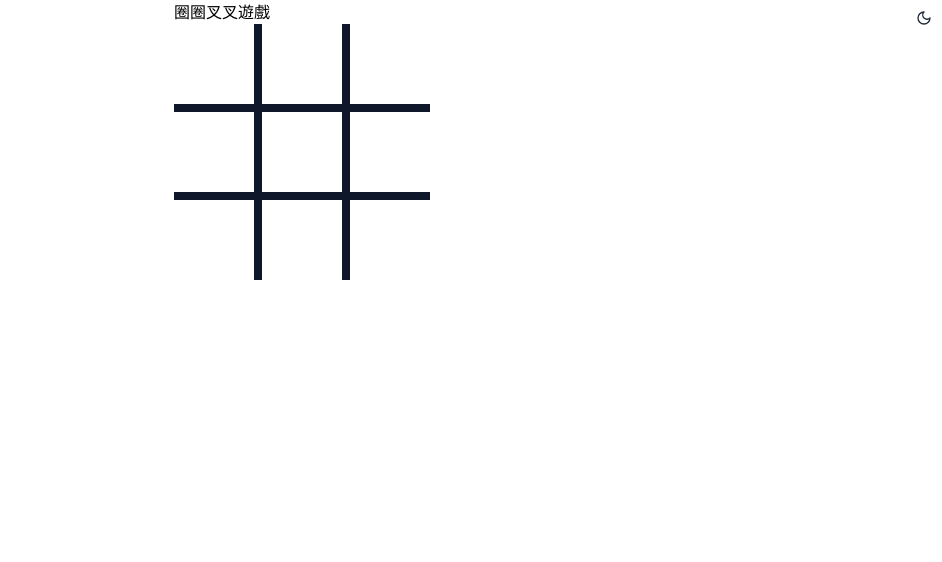
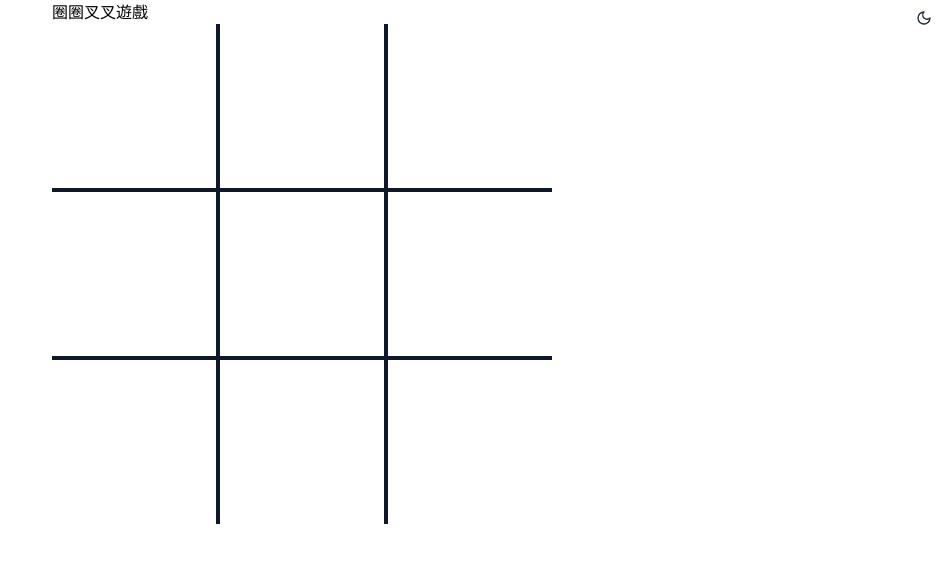
Before and after one commit to IOUKI/my-github-pages, a Next.js app: page /games/ticTacToe in a window 1280 px wide. Shown: the top 562 px of the page, without its empty margins (338-1280 px from the left). Built offline with nearby package versions, Linux system fonts and the light colour scheme.

Commit message:
feat: 新增即將消失的標記改變特殊顏色

```diff
--- a/app/games/ticTacToe/page.tsx
+++ b/app/games/ticTacToe/page.tsx
@@ -55,7 +55,7 @@ const findBestMove = (board: (string | null)[]) => {
 const useGameState = () => {
   const [board, setBoard] = useState<Array<string | null>>(Array(9).fill(null)) // 用 null 來表示每個格子都還沒選擇
   const [isPlayerTurn, setIsPlayerTurn] = useState(true) // 玩家先攻
-  const [history, setHistory] = useState<{X: number[], O: number[]}>( {X: [], O: []} ) // 儲存 X 和 O 的歷史格子
+  const [history, setHistory] = useState<{ X: number[], O: number[] }>({ X: [], O: [] }) // 儲存 X 和 O 的歷史格子
 
   // 判斷是否有勝利者
   const winner = checkWinner(board)
@@ -98,11 +98,22 @@ const useGameState = () => {
     }
   }, [board, isPlayerTurn, winner])
 
-  return { board, handleClick, winner }
+  // 找到即將消失的標記
+  const getPendingRemovalIndex = (history: { X: number[], O: number[] }, currentMark: 'X' | 'O') => {
+    if (currentMark === 'X' && history.X.length >= 3) {
+      console.log("return last x index: ", history.X[0])
+      return history.X[0] // 返回最舊的 X 標記索引
+    } else if (currentMark === 'O' && history.O.length >= 3) {
+      return history.O[0] // 返回最舊的 O 標記索引
+    }
+    return -1 // 沒有即將消失的標記
+  }
+
+  return { board, handleClick, winner, getPendingRemovalIndex, history }
 }
 
 const Page = () => {
-  const { board, handleClick, winner } = useGameState()
+  const { board, handleClick, winner, getPendingRemovalIndex, history } = useGameState()
 
   useEffect(() => {
     if (winner) {
@@ -114,16 +125,19 @@ const Page = () => {
     <div className="w-full flex justify-center">
       <div>
         <h1>圈圈叉叉遊戲</h1>
-        <div className="grid grid-cols-3 gap-2 w-64 h-64 bg-slate-900 dark:bg-white">
-          {board.map((value, index) => (
-            <div
-              key={index}
-              className="flex items-center justify-center h-20 bg-white dark:bg-slate-900 cursor-pointer"
-              onClick={() => handleClick(index)} // 點擊格子時更新狀態
-            >
-              {value}
-            </div>
-          ))}
+        <div className="grid grid-cols-3 gap-1 w-[500px] h-[500px] bg-slate-900 dark:bg-white">
+          {board.map((value, index) => {
+            const isPendingRemoval = getPendingRemovalIndex(history, value as 'X' | 'O') === index
+            return (
+              <div
+                key={index}
+                className={`flex items-center justify-center text-3xl font-black cursor-pointer ${isPendingRemoval ? 'text-red-500' : ''} bg-white dark:bg-slate-900`}
+                onClick={() => handleClick(index)} // 點擊格子時更新狀態
+              >
+                &nbsp;{value}&nbsp;
+              </div>
+            )
+          })}
         </div>
       </div>
     </div>
```
